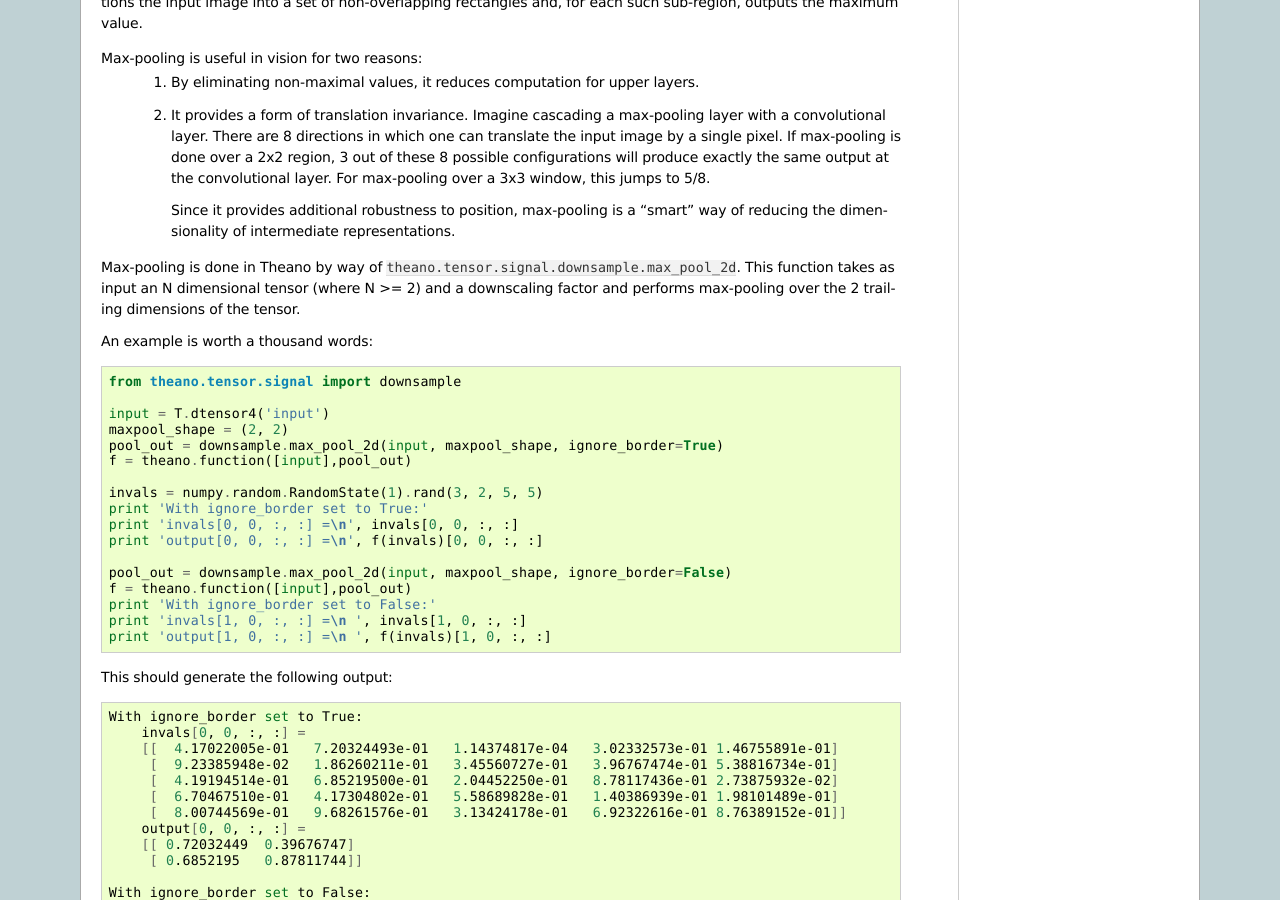
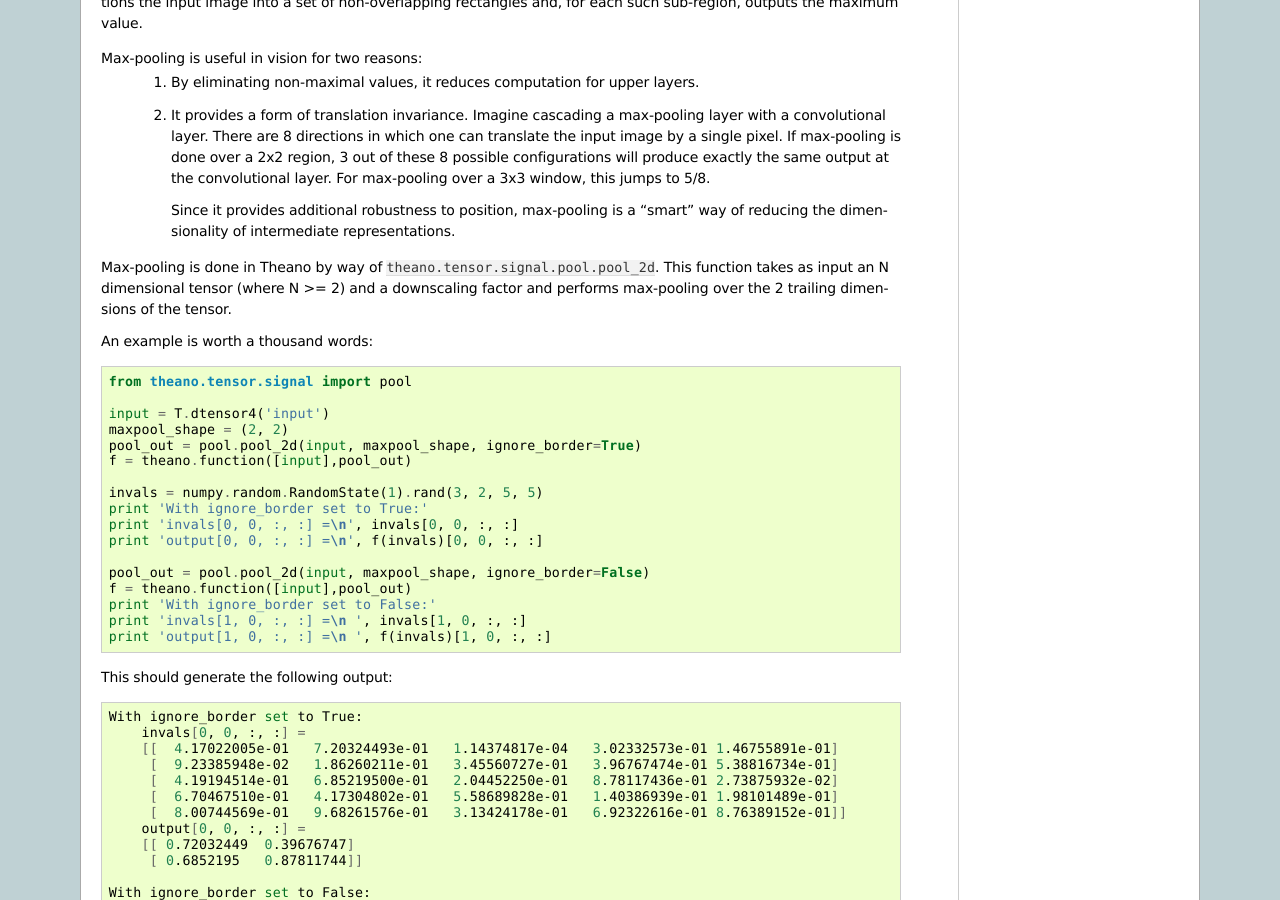
Before and after one commit to lisa-lab/DeepLearningTutorials, a Sphinx documentation site: the page built from doc/lenet.txt, in a window 1280 px wide and 900 px high, scrolled down 4618 px. Built offline with Sphinx 7.4.7, drawn with Linux system fonts in a browser that asks for light colours; formulas are drawn with MathJax 3.

Commit message:
Use the new pool interface

```diff
--- a/doc/lenet.txt
+++ b/doc/lenet.txt
@@ -7,7 +7,7 @@ Convolutional Neural Networks (LeNet)
     This section assumes the reader has already read through :doc:`logreg` and
     :doc:`mlp`. Additionally, it uses the following new Theano functions and concepts:
     `T.tanh`_, `shared variables`_, `basic arithmetic ops`_, `T.grad`_,
-    `floatX`_, `downsample`_ , `conv2d`_, `dimshuffle`_. If you intend to run the
+    `floatX`_, `pool`_ , `conv2d`_, `dimshuffle`_. If you intend to run the
     code on GPU also read `GPU`_.
 
     To run this example on a GPU, you need a good GPU. It needs
@@ -35,7 +35,7 @@ Convolutional Neural Networks (LeNet)
 
 .. _GPU: http://deeplearning.net/software/theano/tutorial/using_gpu.html
 
-.. _downsample: http://deeplearning.net/software/theano/library/tensor/signal/downsample.html
+.. _pool: http://deeplearning.net/software/theano/library/tensor/signal/pool.html
 
 .. _conv2d: http://deeplearning.net/software/theano/library/tensor/signal/conv.html#module-conv
 
@@ -320,7 +320,7 @@ Max-pooling is useful in vision for two reasons:
      "smart" way of reducing the dimensionality of intermediate representations.
 
 Max-pooling is done in Theano by way of
-``theano.tensor.signal.downsample.max_pool_2d``. This function takes as input
+``theano.tensor.signal.pool.pool_2d``. This function takes as input
 an N dimensional tensor (where N >= 2) and a downscaling factor and performs
 max-pooling over the 2 trailing dimensions of the tensor.
 
@@ -328,11 +328,11 @@ An example is worth a thousand words:
 
 .. code-block:: python
 
-    from theano.tensor.signal import downsample
+    from theano.tensor.signal import pool
 
     input = T.dtensor4('input')
     maxpool_shape = (2, 2)
-    pool_out = downsample.max_pool_2d(input, maxpool_shape, ignore_border=True)
+    pool_out = pool.pool_2d(input, maxpool_shape, ignore_border=True)
     f = theano.function([input],pool_out)
 
     invals = numpy.random.RandomState(1).rand(3, 2, 5, 5)
@@ -340,7 +340,7 @@ An example is worth a thousand words:
     print 'invals[0, 0, :, :] =\n', invals[0, 0, :, :]
     print 'output[0, 0, :, :] =\n', f(invals)[0, 0, :, :]
 
-    pool_out = downsample.max_pool_2d(input, maxpool_shape, ignore_border=False)
+    pool_out = pool.pool_2d(input, maxpool_shape, ignore_border=False)
     f = theano.function([input],pool_out)
     print 'With ignore_border set to False:'
     print 'invals[1, 0, :, :] =\n ', invals[1, 0, :, :]
```
Also changed, not shown: 1 other file.
